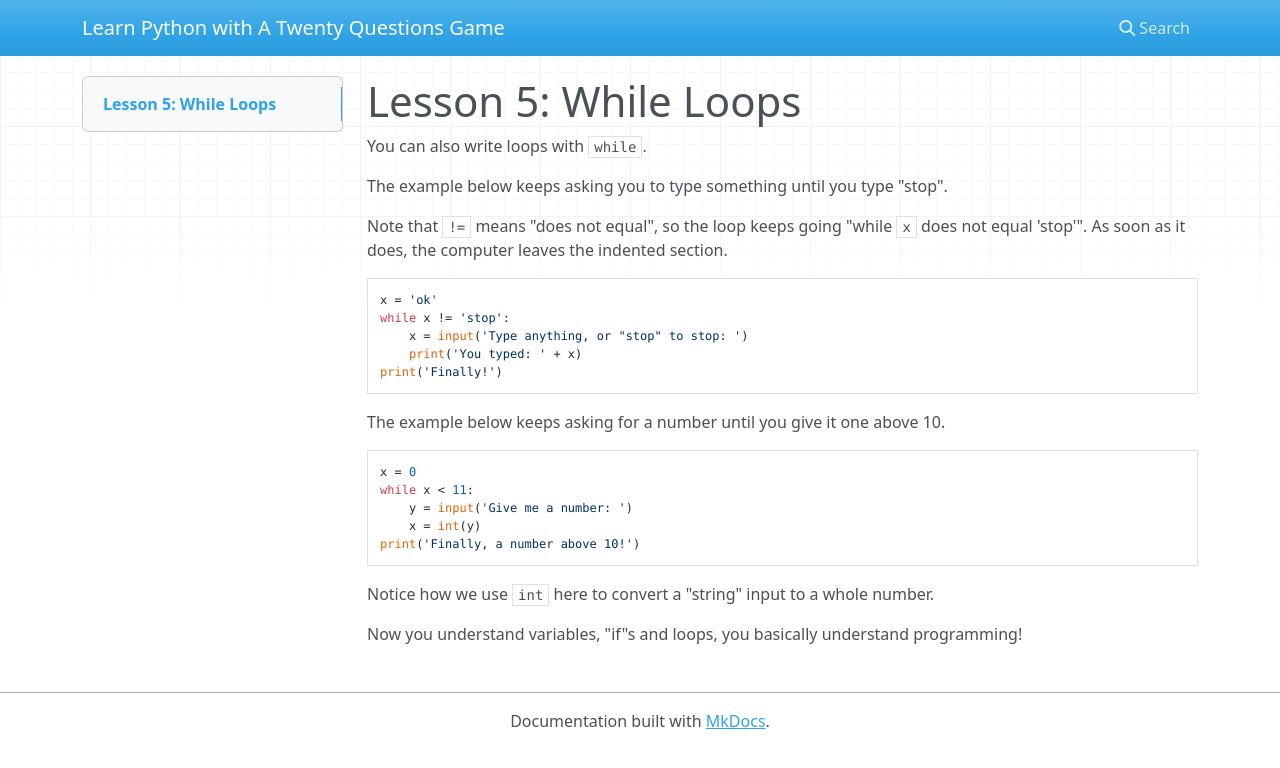
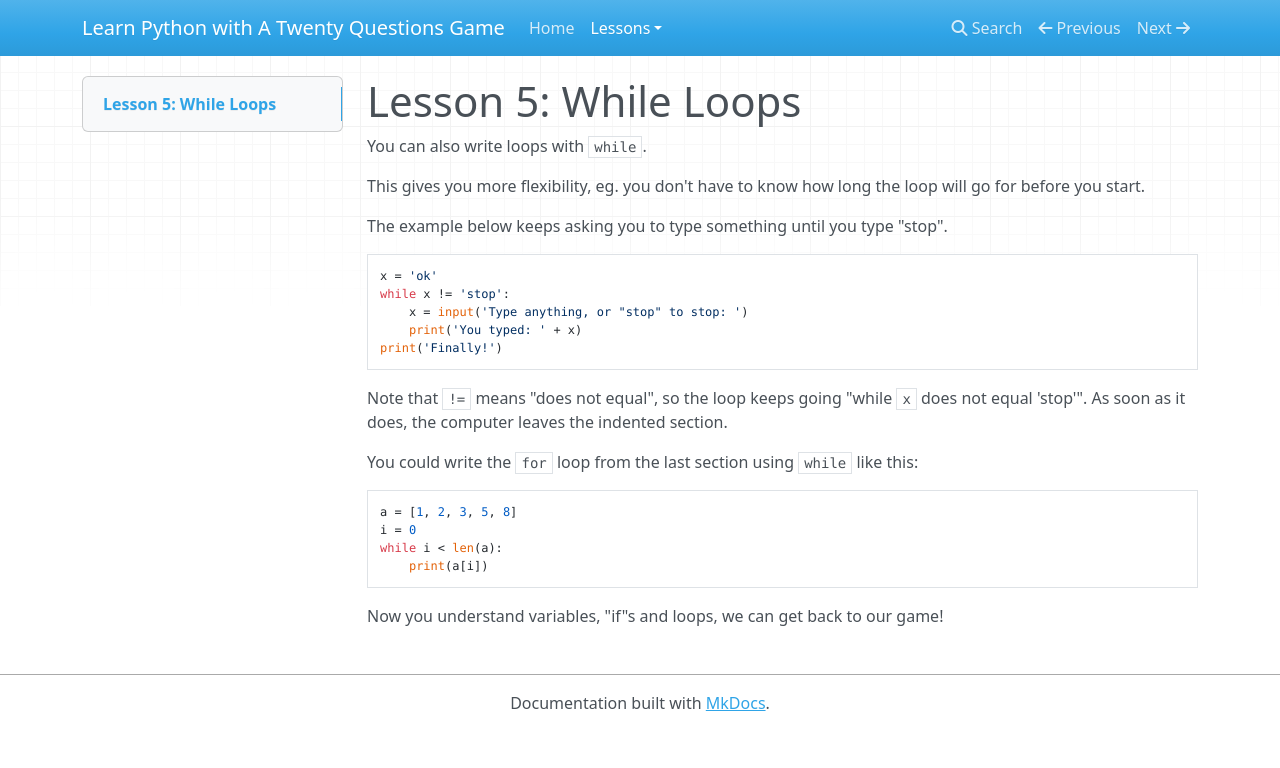
Before and after one commit to RacingTadpole/twenty-questions, an MkDocs documentation site: the page built from docs/lessons/005-while-loops.md, in a window 1280 px wide. Shown: the top 768 px of the page. Built offline with MkDocs 1.6.1, drawn with Linux system fonts in a browser that asks for light colours; nearby versions of some CDN libraries.

Commit message:
Add game loop ideas

````diff
--- a/docs/lessons/005-while-loops.md
+++ b/docs/lessons/005-while-loops.md
@@ -2,9 +2,10 @@
 
 You can also write loops with `while`.
 
+This gives you more flexibility, eg. you don't have to know how long the loop will go for
+before you start.
+
 The example below keeps asking you to type something until you type "stop".
-
-Note that `!=` means "does not equal", so the loop keeps going "while `x` does not equal 'stop'". As soon as it does, the computer leaves the indented section.
 
 ```python
 x = 'ok'
@@ -14,16 +15,15 @@ while x != 'stop':
 print('Finally!')
 ```
 
-The example below keeps asking for a number until you give it one above 10.
+Note that `!=` means "does not equal", so the loop keeps going "while `x` does not equal 'stop'". As soon as it does, the computer leaves the indented section.
+
+You could write the `for` loop from the last section using `while` like this:
 
 ```python
-x = 0
-while x < 11:
-    y = input('Give me a number: ')
-    x = int(y)
-print('Finally, a number above 10!')
+a = [1, 2, 3, 5, 8]
+i = 0
+while i < len(a):
+    print(a[i])
 ```
 
-Notice how we use `int` here to convert a "string" input to a whole number.
-
-Now you understand variables, "if"s and loops, you basically understand programming!
+Now you understand variables, "if"s and loops, we can get back to our game!
--- a/mkdocs.yml
+++ b/mkdocs.yml
@@ -1,3 +1,10 @@
 site_name: Learn Python with A Twenty Questions Game
 nav:
     - Home: index.md
+    - Lessons:
+        - lessons/001-print-and-input.md
+        - lessons/002-if.md
+        - lessons/003-variables.md
+        - lessons/004-for-loops.md
+        - lessons/005-while-loops.md
+        - lessons/006-game-loop-ideas.md
````
Also changed, not shown: README.md (+2 -0 lines), docs/index.md (+1 -0 lines), docs/lessons/003-variables.md (+15 -2 lines), docs/lessons/006-game-loop-ideas.md (added, +102 -0 lines), 3 other files.
